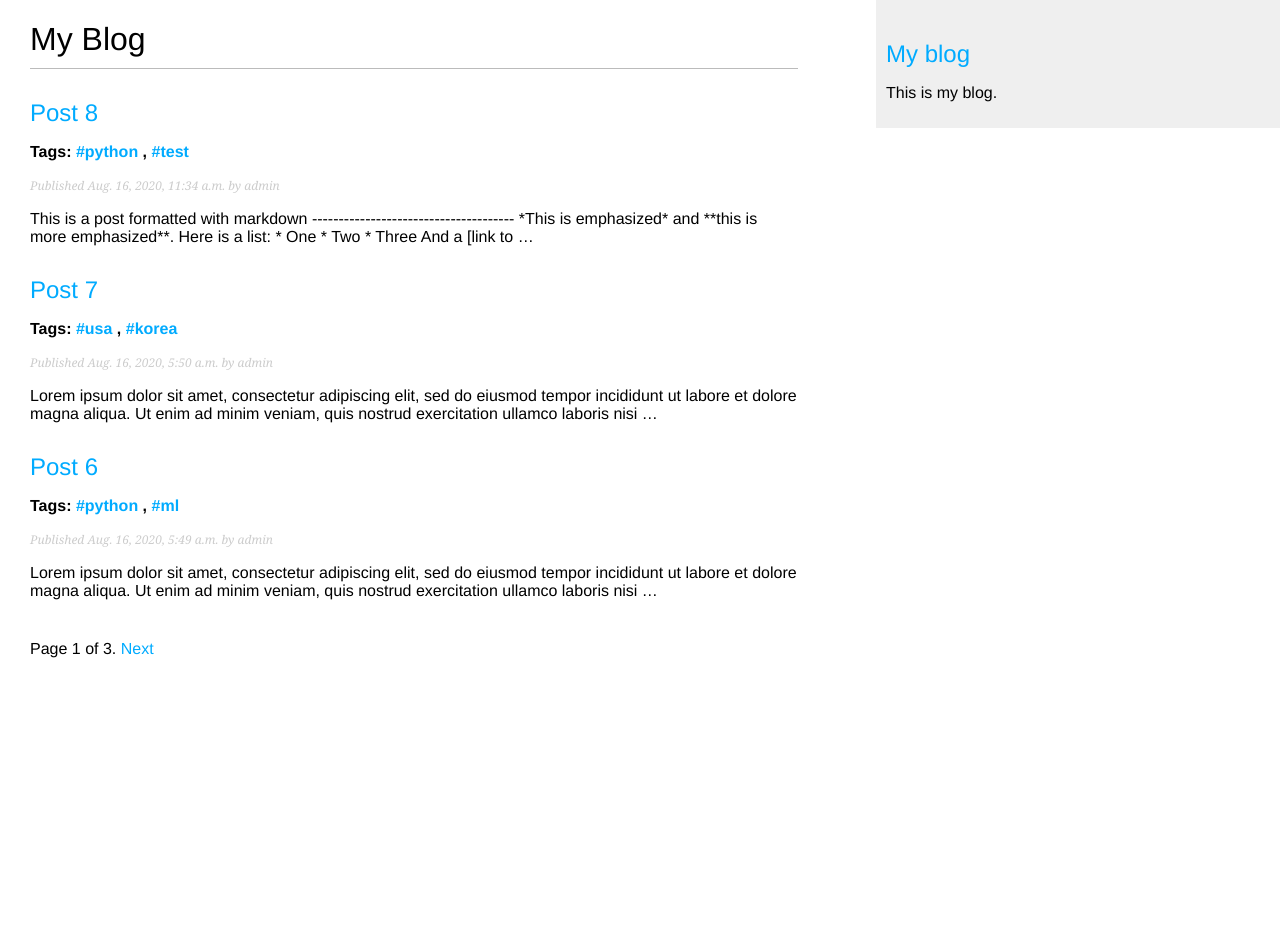
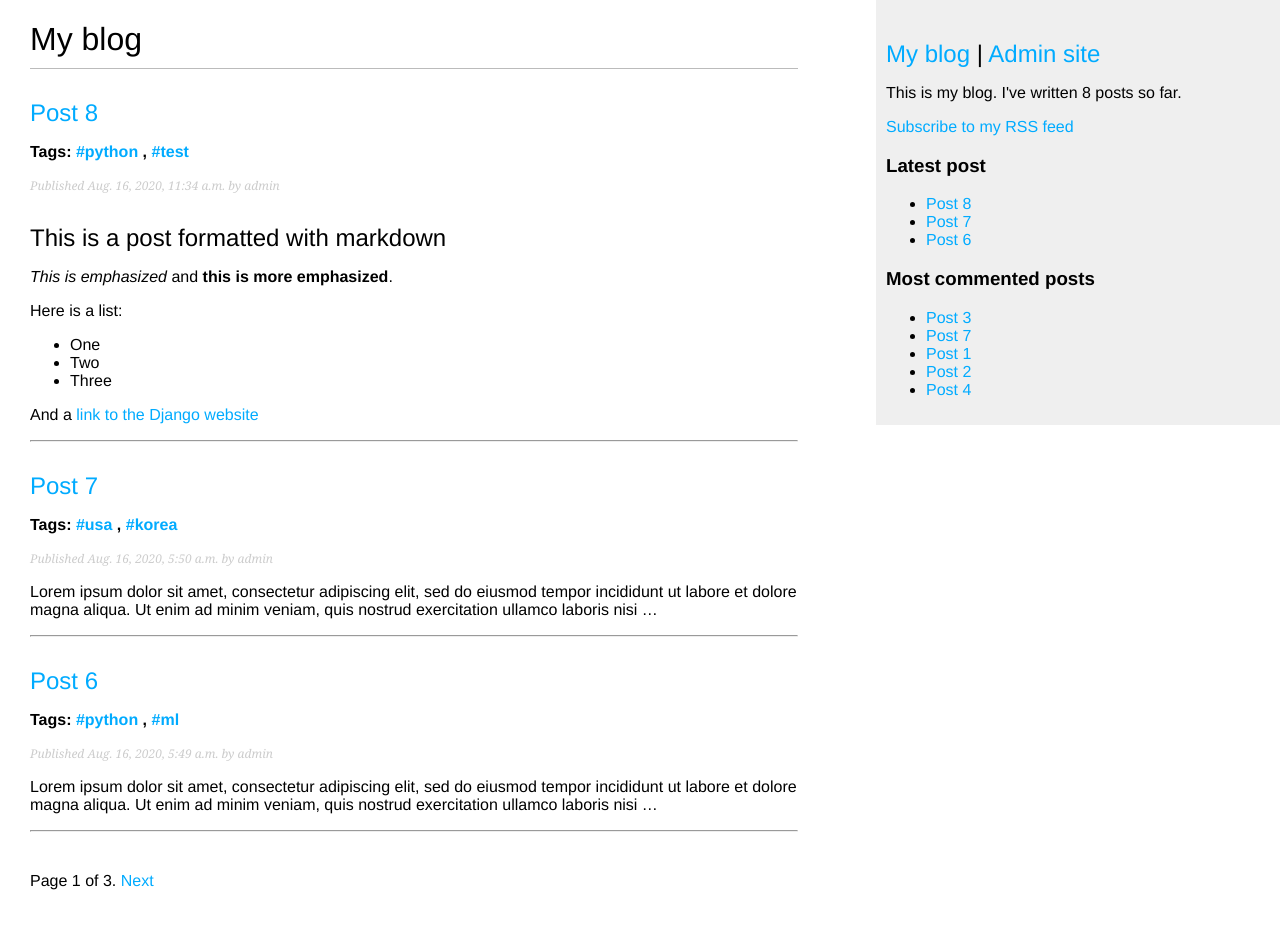
Before and after one commit to EightSoft-Academy/django-blog, a Django app: page / in a window 1280 px wide. Before the commit the page ends 658 px from the top, so only its background shows below. Run offline with Django 3.2, Linux system fonts and the light colour scheme; data comes from the database, SQL or seed files in the repository; both versions use the stored data as it was after the commit; parts of the project's set-up code (start-up, migrations or seed data) failed here and were passed over.

Commit message:
feed done

```diff
--- /dev/null
+++ b/blog/templatetags/blog_tags.py
@@ -0,0 +1,31 @@
+from django import template
+from django.db.models import Count
+from django.utils.safestring import mark_safe
+import markdown
+
+from ..models import Post
+
+register = template.Library()
+
+# {% load blog_tags %} in the template
+
+
+@register.simple_tag
+def total_posts():
+    return Post.published.count()
+
+
+@register.inclusion_tag('blog/post/latest_posts.html')
+def show_latest_posts(count=5):
+    latest_posts = Post.published.order_by('-publish')[:count]
+    return {'latest_posts': latest_posts}
+
+
+@register.simple_tag
+def get_most_commented_posts(count=5):
+    return Post.published.annotate(total_comments=Count('comments')).order_by('-total_comments')[:count]
+
+
+@register.filter(name='markdown')
+def markdown_format(text):
+    return mark_safe(markdown.markdown(text))
--- a/blog/urls.py
+++ b/blog/urls.py
@@ -1,5 +1,7 @@
 from django.urls import path
+
 from . import views
+from .feeds import LatestPostsFeed
 
 app_name = 'blog'
 
@@ -9,4 +11,5 @@ urlpatterns = [
     # path('', views.PostListView.as_view(), name='post_list'),
     path('<int:year>/<int:month>/<int:day>/<slug:slug>/', views.post_detail, name='post_detail'),
     path('<int:post_id>/share', views.post_share, name='post_share'),
+    path('feed/', LatestPostsFeed(), name='post_feed'),
 ]
--- a/mysite/settings.py
+++ b/mysite/settings.py
@@ -29,8 +29,9 @@ DEBUG = True
 
 ALLOWED_HOSTS = []
 
+SITE_ID = 1
+
 # Application definition
-
 INSTALLED_APPS = [
     'django.contrib.admin',
     'django.contrib.auth',
@@ -38,6 +39,9 @@ INSTALLED_APPS = [
     'django.contrib.sessions',
     'django.contrib.messages',
     'django.contrib.staticfiles',
+
+    # 'django.contrib.sites',
+    'django.contrib.sitemaps',
 
     'blog.apps.BlogConfig',
     'taggit',
--- a/mysite/urls.py
+++ b/mysite/urls.py
@@ -13,10 +13,17 @@ Including another URLconf
     1. Import the include() function: from django.urls import include, path
     2. Add a URL to urlpatterns:  path('blog/', include('blog.urls'))
 """
+from django.urls import path, include
 from django.contrib import admin
-from django.urls import path, include
+from django.contrib.sitemaps.views import sitemap
+from blog.sitemaps import PostSitemap
+
+sitemaps = {
+    'posts': PostSitemap,
+}
 
 urlpatterns = [
     path('admin/', admin.site.urls),
-    path('', include('blog.urls')),
+    path('', include('blog.urls', namespace='blog')),
+    path('sitemap.xml', sitemap, {'sitemaps': sitemaps}, name='django.contrib.sitemaps.views.sitemap')
 ]
--- a/requirements.txt
+++ b/requirements.txt
@@ -1,2 +1,3 @@
-Django~=3.0.6
+Django~=3.1
 django-taggit==1.3.0
+markdown==3.2.2
--- a/templates/blog/base.html
+++ b/templates/blog/base.html
@@ -1,3 +1,4 @@
+{% load blog_tags %}
 {% load static %}
 
 <!DOCTYPE html>
@@ -17,8 +18,26 @@
 
     <!--Sidebar-->
     <div id="sidebar">
-        <h2><a href = '/'>My blog</a></h2>
-        <p>This is my blog.</p>
+        <h2><a href = '/'>My blog</a> | <a href="http://127.0.0.1:8000/admin/">Admin site</a></h2>
+        <p>This is my blog. I've written {% total_posts %} posts so far.</p> {# total_posts is the custom template tag #}
+
+        <p>
+            <a href="{% url "blog:post_feed" %}">Subscribe to my RSS feed</a>
+        </p>
+
+        <h3>Latest post</h3>
+        {% show_latest_posts 3 %}
+
+        <h3>Most commented posts</h3>
+        {% get_most_commented_posts as most_commented_posts %}
+        <ul>
+            {% for post in most_commented_posts %}
+                <li>
+                    <a href="{{ post.get_absolute_url }}">{{ post.title }}</a>
+                </li>
+            {% endfor %}
+        </ul>
+
     </div>
 </body>
 </html>
--- a/templates/blog/post/detail.html
+++ b/templates/blog/post/detail.html
@@ -1,4 +1,6 @@
 {% extends "blog/base.html" %}
+{% load blog_tags %}
+
 {% block title %}{{ post.title }}{% endblock %}
 
 {% block content %}
@@ -7,8 +9,9 @@
     <p class="date">
         Published {{ post.publish }} by {{ post.author }}
     </p>
-    {{ post.body|linebreaks }}
+    {{ post.body|markdown }}
 
+    <hr>
     {# Shareing the post via email #}
     <p>
         <a href="{% url "blog:post_share" post.id %}">Share this post</a>
@@ -24,6 +27,7 @@
         <h3>There is no similar posts yet.</h3>
     {% endfor %}
 
+    <hr>
     {# For counting the number of comments #}
     {% with comments.count as total_comments %}
     <h2>
--- /dev/null
+++ b/templates/blog/post/latest_posts.html
@@ -0,0 +1,7 @@
+<ul>
+    {% for post in latest_posts %}
+        <li>
+            <a href="{{ post.get_absolute_url }}">{{ post.title }}</a>
+        </li>
+    {% endfor %}
+</ul>
--- a/templates/blog/post/list.html
+++ b/templates/blog/post/list.html
@@ -1,8 +1,10 @@
 {% extends "blog/base.html" %}
-{% block title %}My Blog{% endblock %}
+{% load blog_tags %}
+
+{% block title %}My blog{% endblock %}
 
 {% block content %}
-    <h1>My Blog</h1>
+    <h1>My blog</h1>
 
     {% if tag %}
         <h2>Posts tagged with "{{ tag.name }}"</h2>
@@ -24,7 +26,10 @@
         <p class="date">
             Published {{ post.publish }} by {{ post.author }}
         </p>
-        {{ post.body|truncatewords:30|linebreaks }}
+{#     {{ post.body|truncatewords:30|linebreaks }}#}
+        {{ post.body|markdown|truncatewords_html:30 }}
+
+        <hr>
     {% endfor %}
 
     {% include "blog/pagination.html" with page=posts %}
```
Also changed, not shown: blog/feeds.py (added, +20 -0 lines), blog/sitemaps.py (added, +14 -0 lines), README.md, blog/templatetags/__init__.py (added), db.sqlite3.
